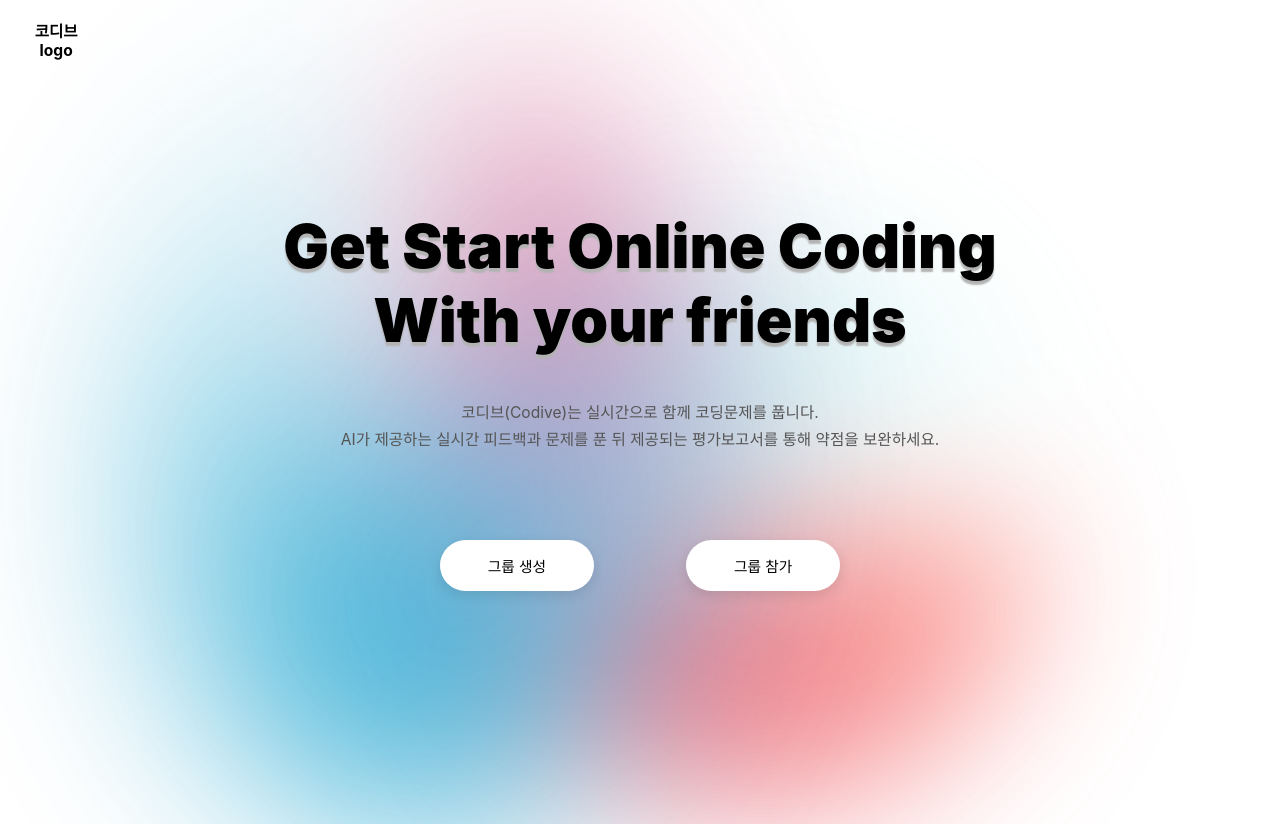
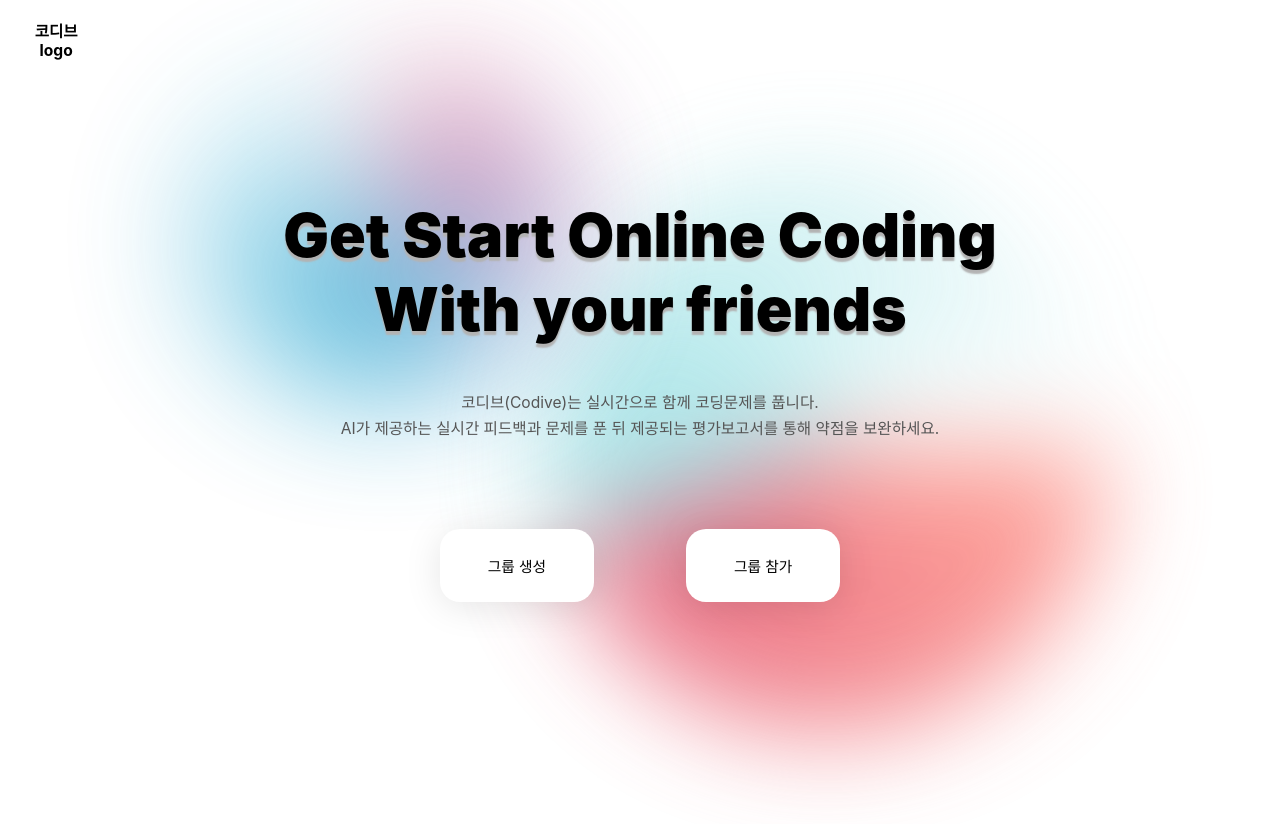
Before and after one commit to seajihey/Codive, a React (Create React App) app in the folder codive/: page / in a window 1280 px wide. After the commit the page ends 800 px from the top, so only its background shows below. Built offline with nearby package versions, Linux system fonts and the light colour scheme; a web font is replaced by a local one.

Commit message:
px 단위 수정

```diff
--- a/codive/src/Home.css
+++ b/codive/src/Home.css
@@ -39,49 +39,50 @@
     border-radius: 50%;
     width: 50vw;
     height: 50vw;
-    margin-left: -200px;
-    filter:blur(90px);
-    top: calc(50vh - 50vw/2);
-    left: calc(50vw );
+    margin-left: -10.4167vw; /* 200px -> 10.4167vw */
+    filter: blur(4.6875vw); /* 90px -> 4.6875vw */
+    top: calc(50vh - 50vw / 2);
+    left: calc(50vw);
     animation: animateBefore 7s cubic-bezier(0.47, 0, 0.745, 0.715) infinite;
 }
+
 
 body::after {
   background: var(--secondary-glow);
   border-radius: 50%;
-    width: 500px;
-    height: 700px;
-    filter:blur(90px);
-    top: calc(50vh - 50vw/2);
-    left: calc(50vw - 50vw/2);
+  width: 26.0417vw; /* 500px -> 26.0417vw */
+  height: 36.4583vh; /* 700px -> 36.4583vh */
+  filter: blur(4.6875vw); /* 90px -> 4.6875vw */
+  top: calc(50vh - 50vw / 2);
+  left: calc(50vw - 50vw / 2);
   animation: animateAfter 7s cubic-bezier(0.47, 0, 0.745, 0.715) infinite;
 }
+
 
 @keyframes animateBefore {
   0% {
     transform: translateY(0);
   }
   50% {
-      transform: translateY(200px) scale(0.8);
-
+    transform: translateY(10.4167vh) scale(0.8); /* 200px -> 10.4167vh */
   }
   100% {
     transform: translateY(0);
   }
 }
 
-  @keyframes animateAfter{
+@keyframes animateAfter {
   0% {
     transform: translateX(0);
   }
   50% {
-      transform: translateX(-250px) scale(1.2);
-
+    transform: translateX(-13.0208vw) scale(1.2); /* 250px -> 13.0208vw */
   }
   100% {
     transform: translateX(0);
   }
 }
+
 
 
 * {
@@ -102,8 +103,8 @@ body {
 .home-container {
   text-align: center;
   width: 100%;
-  max-width: 1200px; /* 최대 너비 */
-  padding: 0 1.0417vw; /* 좌우 패딩 */
+  max-width: 100vw; /* 1200px -> 100vw (뷰포트 너비의 100%) */
+  padding: 0 1.0417vw; /* 좌우 패딩은 이미 vw로 설정됨 */
 }
 
 /* 로고 */
@@ -142,11 +143,11 @@ body {
 .button {
   background-color: #fff;
   border: none;
-  padding: 1.8958vh 3.7240vw; /* 버튼 내부 패딩 */
+  padding: 3.2292vh 3.7240vw; /* 1.8958vh는 그대로, 3.7240vw는 그대로 */
   font-size: 1.1510vw; /* 버튼 텍스트 폰트 크기 */
   font-weight: normal;
-  border-radius: 30px; /* 둥근 모서리 */
-  box-shadow: 0 0.5417vh 1.625vh rgba(0, 0, 0, 0.1); /* 그림자 효과 */
+  border-radius: 1.5625vw; /* 30px -> 1.5625vw (고정 너비 기준으로 변환) */
+  box-shadow: 0 0.5417vh 4.6875vh rgba(0, 0, 0, 0.1); /* 1.625vh -> 4.6875vh (고정 너비 기준으로 변환) */
   cursor: pointer; /* 커서 스타일 */
   transition: all 0.3s ease; /* 호버 효과를 위한 부드러운 전환 */
 }
@@ -171,16 +172,17 @@ body {
 
 .popup-inner {
   background: #fff;
-  padding: 4.8148vh; /* 내부 패딩 */
-  border-radius: 15px; /* 둥근 모서리 */
-  width: 27.0833vw; /* 고정 너비 */
-  height: 70vh; /* 고정 높이 */
-  box-shadow: 0 0.5417vh 2.4375vh rgba(0, 0, 0, 0.1); /* 그림자 효과 */
+  padding: 4.8148vh; /* 내부 패딩은 vh로 그대로 유지 */
+  border-radius: 0.625vw; /* 15px -> 0.625vw (고정 너비 기준으로 변환) */
+  width: 27.0833vw; /* 고정 너비는 그대로 유지 */
+  height: 70vh; /* 고정 높이는 그대로 유지 */
+  box-shadow: 0 0.5417vh 4.6875vh rgba(0, 0, 0, 0.1); /* 2.4375vh -> 4.6875vh로 변환 */
   position: relative;
   display: flex;
   flex-direction: column;
   justify-content: flex-start;
 }
+
 
 .close-btn {
   position: absolute;
--- a/codive/src/Room.css
+++ b/codive/src/Room.css
@@ -1,6 +1,5 @@
 .number {
   margin-left: 6vw;
-  margin-top: 10vh;
   font-family: "Pretendard-Bold";
 }
 .problem {
@@ -16,7 +15,6 @@
   border-radius: 1.5vh;
   border: 1px solid rgb(180, 180, 180);
   font-family: "Pretendard-Regular";
-  margin-top: -5vh;
   background-color: #3100AE;
   color: white;
   white-space: nowrap;
@@ -27,11 +25,11 @@
   border: 1px solid #ccc;
   padding: 1.5vh;
   margin-top: 1.5vh;
-  height: 25vh;
+  height: 15vh;
   width: 85%;
   overflow: hidden;
   font-family: "Pretendard-Regular";
-  margin-left: 1vw;
+  margin-left: 6vw;
 }
 .aiBoxTitle {
   font-family: "Pretendard-Bold";
@@ -84,6 +82,7 @@
   align-items: center;
   font-family: "Pretendard-Regular";
   white-space: nowrap;
+  margin-top: 5vh;
 }
 
 .exitButton .icon {
@@ -121,8 +120,8 @@
   font-family: "Pretendard-Regular";
   outline: none;
 }
-.room-container {
-  background-color: white; /* 흰색 배경 적용 */
-  width: 100vw;  /* 화면 전체 너비 */
-  height: 100vh; /* 화면 전체 높이 */
-}
+/* .room-container {
+  background-color: white;
+  width: 100%;
+  height: 100vh;
+} */
--- a/codive/src/pages/Home.js
+++ b/codive/src/pages/Home.js
@@ -1,6 +1,7 @@
 import React, { useState } from 'react';
 import { useNavigate } from 'react-router-dom';
 import '../Home.css';
+
 
 function Home() {
   const [showPopup, setShowPopup] = useState(false);
```
Lines whose indentation alone changed are shown as unchanged.
